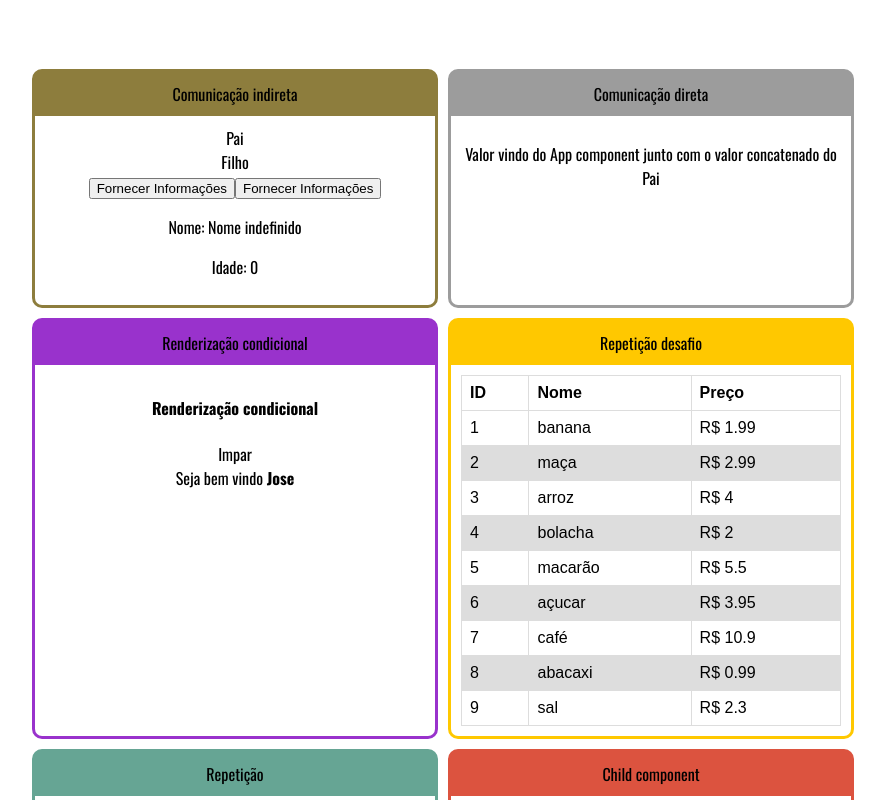
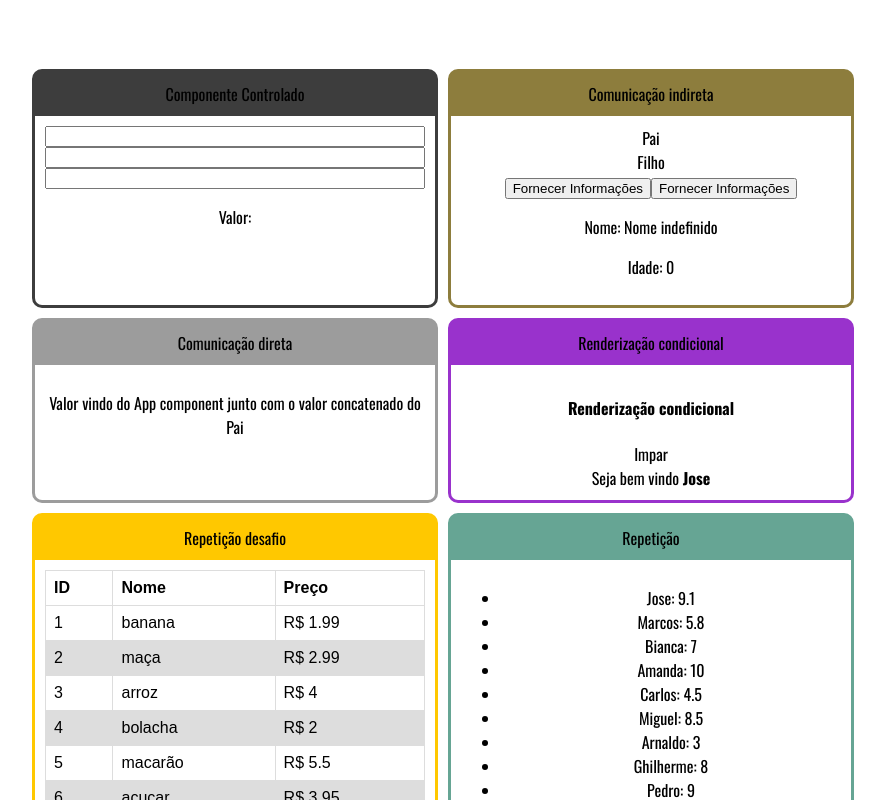
Before and after one commit to JonathanHenriqueCWB/React, a React (Create React App) app in the folder CursoUdemy/fundamentos-react/: page / in a window 1280 px wide. Shown: the top 800 px of the page, without its empty margins (205-1090 px from the left). Built offline with nearby package versions, Linux system fonts and the light colour scheme.

Commit message:
Componente controlado

```diff
--- a/CursoUdemy/fundamentos-react/src/App.js
+++ b/CursoUdemy/fundamentos-react/src/App.js
@@ -15,10 +15,14 @@ import ParOuImpar from './components/condicional/ParOuImpar'
 import UsuarioInfo from './components/condicional/UsuarioInfo'
 import DiretaPai from './components/comunicacao/DiretaPai'
 import IndiretaPai from './components/comunicacao/IndiretaPai'
+import Input from './components/formularios/Input'
 
 const App = () => {
     return (
         <div className='Cards'>
+            <Card titulo='Componente Controlado' color='#3d3d3d'>
+                <Input />
+            </Card>
 
             <Card titulo='Comunicação indireta' color='#8d7d3d'>
                 <IndiretaPai />
--- /dev/null
+++ b/CursoUdemy/fundamentos-react/src/components/formularios/Input.jsx
@@ -0,0 +1,22 @@
+import React, { useState } from 'react'
+
+const Imput = props => {
+
+    const estilo = {
+        display: 'flex',
+        flexDirection: 'column'
+    }
+    const [valor, setValor] = useState('')
+    const alterarValor = event => setValor(event.target.value)
+
+    return (
+        <div style={estilo}>
+            <input type="text" value={valor} onChange={alterarValor} />
+            <input type="text" value={valor}  readOnly/>
+            <input type="text" value={undefined} />
+            <p>Valor: {valor}</p>
+        </div>
+    )
+}
+
+export default Imput
```
